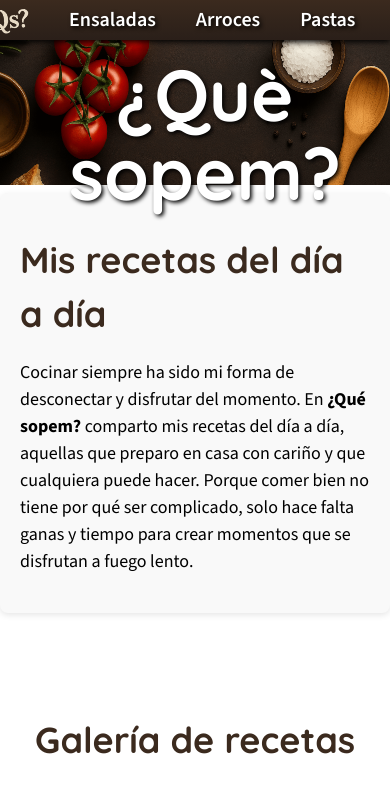
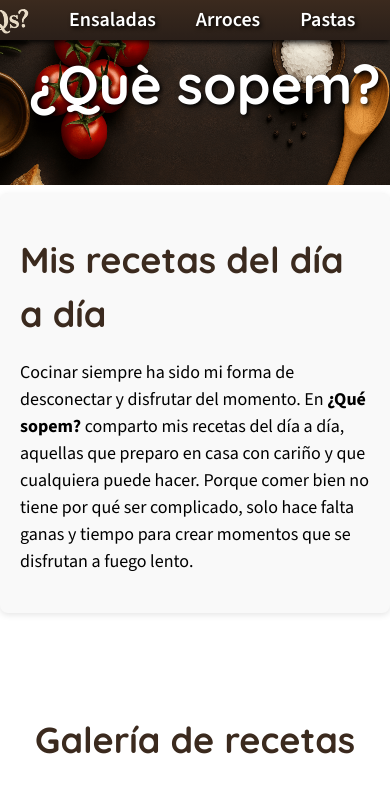
Before and after one commit to europons/que_sopem, a plain HTML site: page index.html in a window 390 px wide. Shown: the top 809 px of the page. Drawn offline with nearby package versions, Linux system fonts and the light colour scheme.

Commit message:
Coregido titulo responsivo

```diff
--- a/styles.css
+++ b/styles.css
@@ -48,7 +48,7 @@ h3{
     top: 20px;
     width: 100%;
     text-align: center;
-    font-size: clamp(4em, 6vw, 4.5em); /* Escala el tamaño según el ancho */
+    font-size: clamp(3em, 6vw, 4.5em); /* Escala el tamaño según el ancho */
     color: white;
     text-shadow: 2px 2px 4px #000000;
     line-height: 1.1;
```
